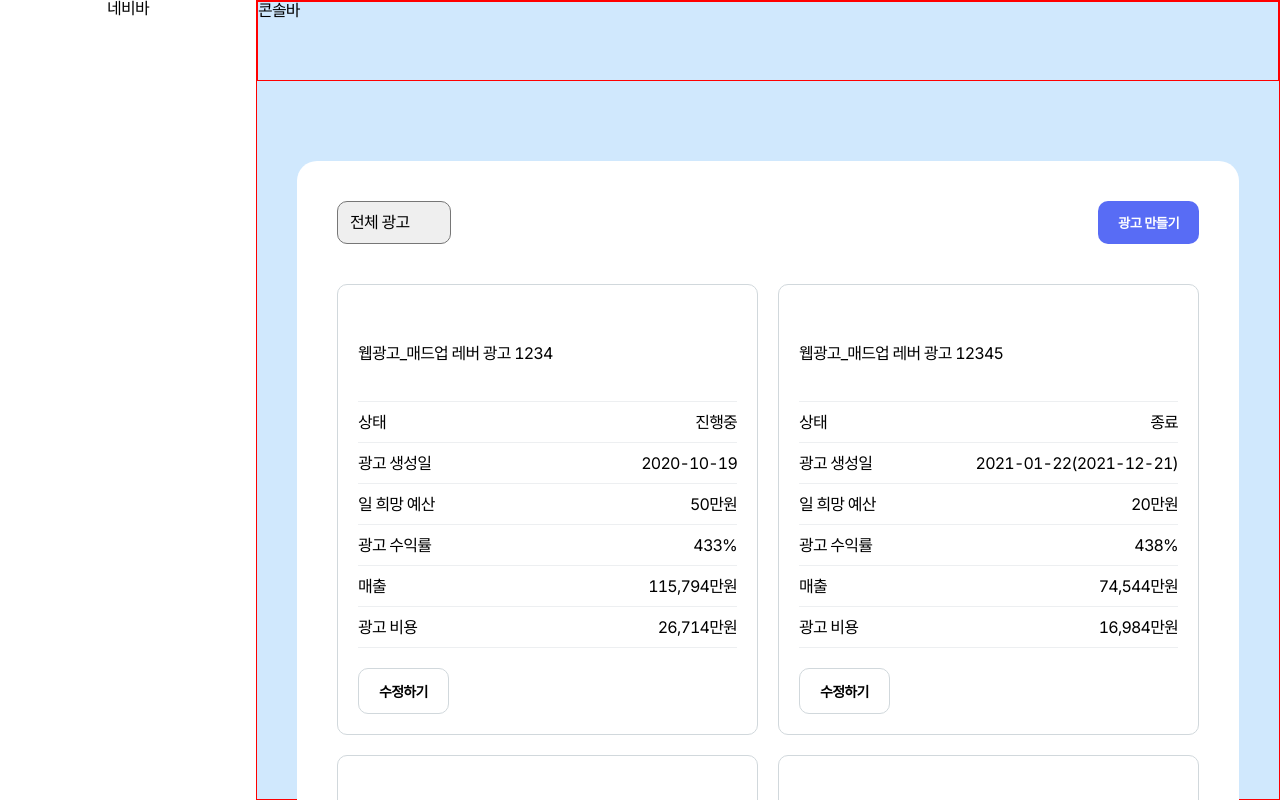
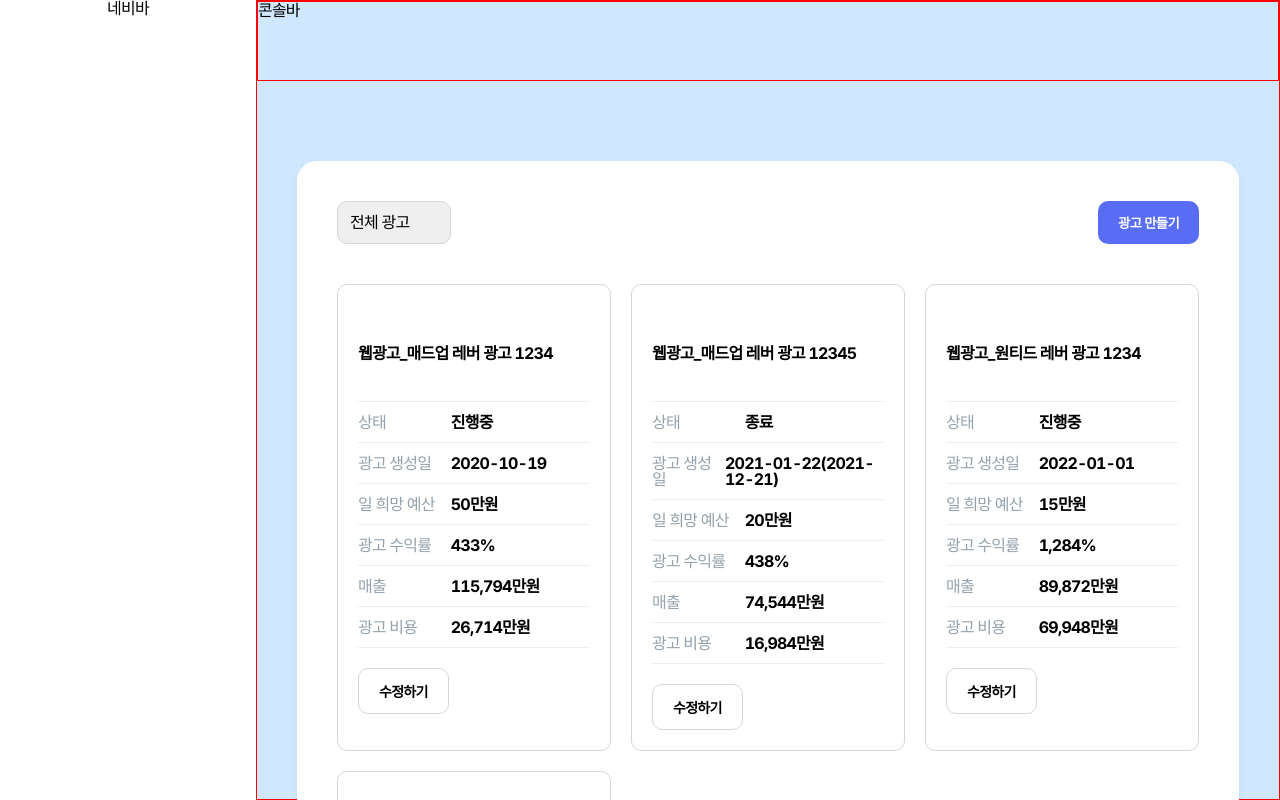
Before and after one commit to han-byul-yang/ManagementDashboard, a React (Create React App) app: page /management in a window 1280 px wide. Shown: the top 800 px of the page. Built offline with nearby package versions, Linux system fonts and the light colour scheme; a web font is replaced by a local one.

Commit message:
Design: Apply figma design in AdCard

```diff
--- a/src/routes/Management/AdCard.tsx
+++ b/src/routes/Management/AdCard.tsx
@@ -61,7 +61,7 @@ const AdCard = ({ ad }: { ad: IAdCard }) => {
   return (
     <div className={cx(styles.card, isEditting && styles.isEditting)}>
       {isEditting && (
-        <button type='button' onClick={() => handleToggleAdType(id)}>
+        <button type='button' onClick={() => handleToggleAdType(id)} className={styles.adTypeBtn}>
           광고 타입 변경
         </button>
       )}
@@ -71,36 +71,41 @@ const AdCard = ({ ad }: { ad: IAdCard }) => {
       </h4>
       <ul>
         <li>
-          <div>상태</div>
-          <div role='button' tabIndex={0} onClick={() => handleToggleStatus(isEditting, id)}>
+          <div className={styles.itemName}>상태</div>
+          <div
+            role='button'
+            tabIndex={0}
+            onClick={() => handleToggleStatus(isEditting, id)}
+            className={styles.itemContent}
+          >
             {isEditting && <EditIcon />}
             {status === 'active' ? '진행중' : '종료'}
           </div>
         </li>
         <li>
-          <div>광고 생성일</div>
-          <div>
+          <div className={styles.itemName}>광고 생성일</div>
+          <div className={styles.itemContent}>
             {dayjs(startDate).format('YYYY-MM-DD')}
             {endDate && `(${dayjs(endDate).format('YYYY-MM-DD')})`}
           </div>
         </li>
         <li>
-          <div>일 희망 예산</div>
-          <div>
+          <div className={styles.itemName}>일 희망 예산</div>
+          <div className={styles.itemContent}>
             <EditableBox defaultText={processedBudget} isEditting={isEditting} />
           </div>
         </li>
         <li>
-          <div>광고 수익률</div>
-          <div>{roas.toLocaleString()}%</div>
+          <div className={styles.itemName}>광고 수익률</div>
+          <div className={styles.itemContent}>{roas.toLocaleString()}%</div>
         </li>
         <li>
-          <div>매출</div>
-          <div>{processedConvValue}</div>
+          <div className={styles.itemName}>매출</div>
+          <div className={styles.itemContent}>{processedConvValue}</div>
         </li>
         <li>
-          <div>광고 비용</div>
-          <div>{processedCost}</div>
+          <div className={styles.itemName}>광고 비용</div>
+          <div className={styles.itemContent}>{processedCost}</div>
         </li>
       </ul>
       <button type='button' onClick={() => handleEditBtnClick(id)} className={styles.editBtn}>
--- a/src/routes/Management/Management.module.scss
+++ b/src/routes/Management/Management.module.scss
@@ -1,12 +1,25 @@
 @use 'styles/constants/colors';
 
 // TODO: 공통 상수 논의(피그마 기준)
+$PRIMARY: #586cf5;
+$GRAY_300: #94a2ad;
+$GRAY_100: #d1d8dc;
+$GRAY_50: #edeff1;
+
+@keyframes blink {
+  50% {
+    border-color: transparent;
+  }
+}
 
 .container {
+  // max-height: 80%;
+  // overflow: scroll;
   padding: 40px;
   margin: 80px 40px;
   background-color: colors.$WHITE;
   border-radius: 20px;
+  box-shadow: 0 4px 10px rgba(0, 0, 0, 4%);
 }
 
 .top {
@@ -16,6 +29,7 @@
 
 .options {
   padding: 12px;
+  border: 1px solid $GRAY_100;
   border-radius: 10px;
   appearance: none;
 }
@@ -24,40 +38,61 @@
   padding: 12px 20px;
   font-weight: 700;
   color: colors.$WHITE;
-  background-color: #586cf5;
+  background-color: $PRIMARY;
   border-radius: 10px;
 }
 
 .cards {
   display: grid;
-  grid-template-columns: 1fr 1fr;
+  grid-template-columns: 1fr;
   gap: 20px;
   margin-top: 40px;
 }
 
-@keyframes blink {
-  50% {
-    border-color: transparent;
+@media screen and (min-width: 900px) {
+  .cards {
+    grid-template-columns: 1fr 1fr;
+  }
+}
+
+@media screen and (min-width: 1280px) {
+  .cards {
+    grid-template-columns: 1fr 1fr 1fr;
   }
 }
 
 .card {
   padding: 20px;
-  border: 1px solid #d1d8dc;
+  border: 1px solid $GRAY_100;
   border-radius: 10px;
+
+  .adTypeBtn {
+    position: absolute;
+  }
 
   h4 {
     margin: 40px 0;
+    font-weight: 700;
   }
 
   li {
     display: flex;
-    justify-content: space-between;
     padding: 12px 0;
-    border-bottom: 1px solid #edeff1;
+    border-bottom: 1px solid $GRAY_50;
 
     &:first-child {
-      border-top: 1px solid #edeff1;
+      border-top: 1px solid $GRAY_50;
+    }
+
+    .itemName {
+      width: 40%;
+      color: $GRAY_300;
+    }
+
+    .itemContent {
+      display: flex;
+      gap: 4px;
+      font-weight: 700;
     }
   }
 
@@ -72,6 +107,6 @@
   margin-top: 20px;
   font-size: 14px;
   font-weight: 700;
-  border: 1px solid #d1d8dc;
+  border: 1px solid $GRAY_100;
   border-radius: 10px;
 }
```
